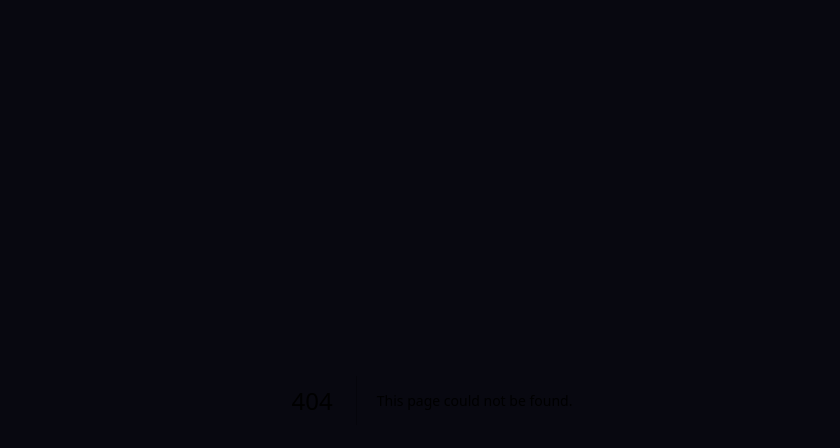
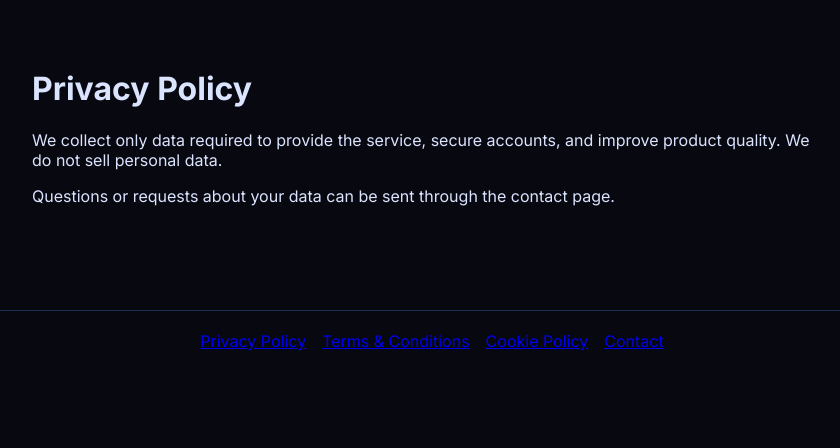
Before and after one commit to editor-beep/LMNH, a Next.js app: page /privacy in a window 1280 px wide. Before the commit this address had no page. Shown: the top 448 px of the page, without its empty margins (208-1048 px from the left). Built offline with nearby package versions, Linux system fonts and the light colour scheme.

Commit message:
Harden security headers and add legal policy pages

```diff
--- a/app/layout.js
+++ b/app/layout.js
@@ -1,3 +1,4 @@
+import Link from 'next/link'
 import { Inter } from 'next/font/google'
 import { Analytics } from '@vercel/analytics/react'
 
@@ -11,8 +12,24 @@ export const metadata = {
 export default function RootLayout({ children }) {
   return (
     <html lang="en">
-      <body style={{ margin: 0, padding: 0, background: '#080810' }}>
+      <body className={inter.className} style={{ margin: 0, padding: 0, background: '#080810' }}>
         {children}
+        <footer
+          style={{
+            borderTop: '1px solid #193355',
+            marginTop: 40,
+            padding: '20px',
+            color: '#9cb3d6',
+            textAlign: 'center',
+          }}
+        >
+          <nav style={{ display: 'flex', gap: 16, justifyContent: 'center', flexWrap: 'wrap' }}>
+            <Link href="/privacy">Privacy Policy</Link>
+            <Link href="/terms">Terms & Conditions</Link>
+            <Link href="/cookies">Cookie Policy</Link>
+            <Link href="/contact">Contact</Link>
+          </nav>
+        </footer>
         <Analytics />
       </body>
     </html>
--- /dev/null
+++ b/app/privacy/page.js
@@ -0,0 +1,14 @@
+export default function PrivacyPage() {
+  return (
+    <main style={{ color: '#dbe4ff', maxWidth: 800, margin: '0 auto', padding: '48px 20px' }}>
+      <h1>Privacy Policy</h1>
+      <p>
+        We collect only data required to provide the service, secure accounts, and improve product quality.
+        We do not sell personal data.
+      </p>
+      <p>
+        Questions or requests about your data can be sent through the contact page.
+      </p>
+    </main>
+  )
+}
```
Also changed, not shown: app/contact/page.js (added, +10 -0 lines), app/cookies/page.js (added, +12 -0 lines), app/terms/page.js (added, +9 -0 lines), middleware.js (+48 -5 lines).
